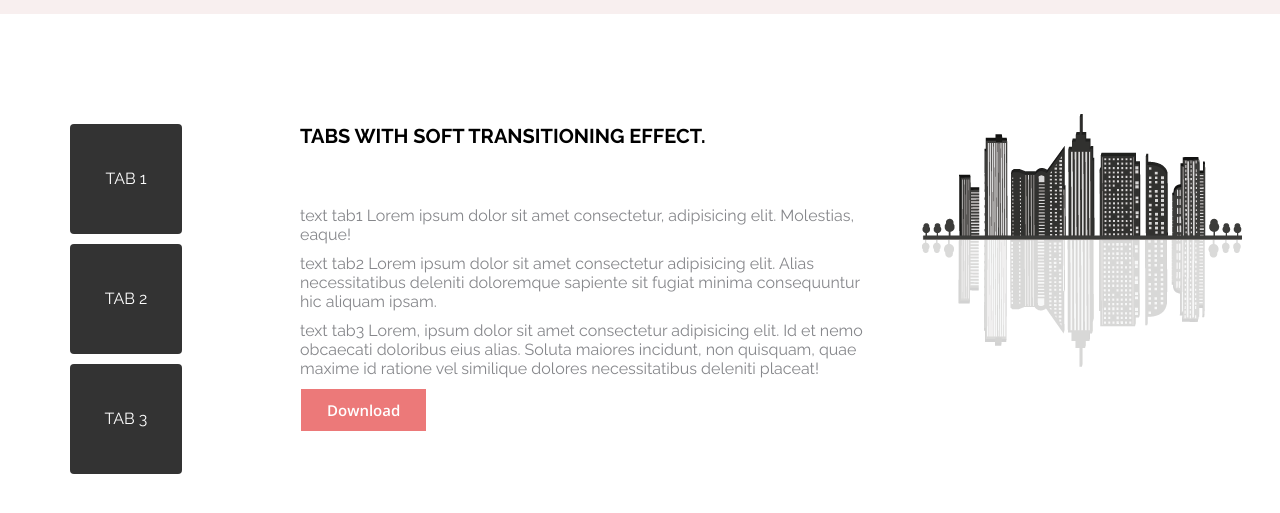
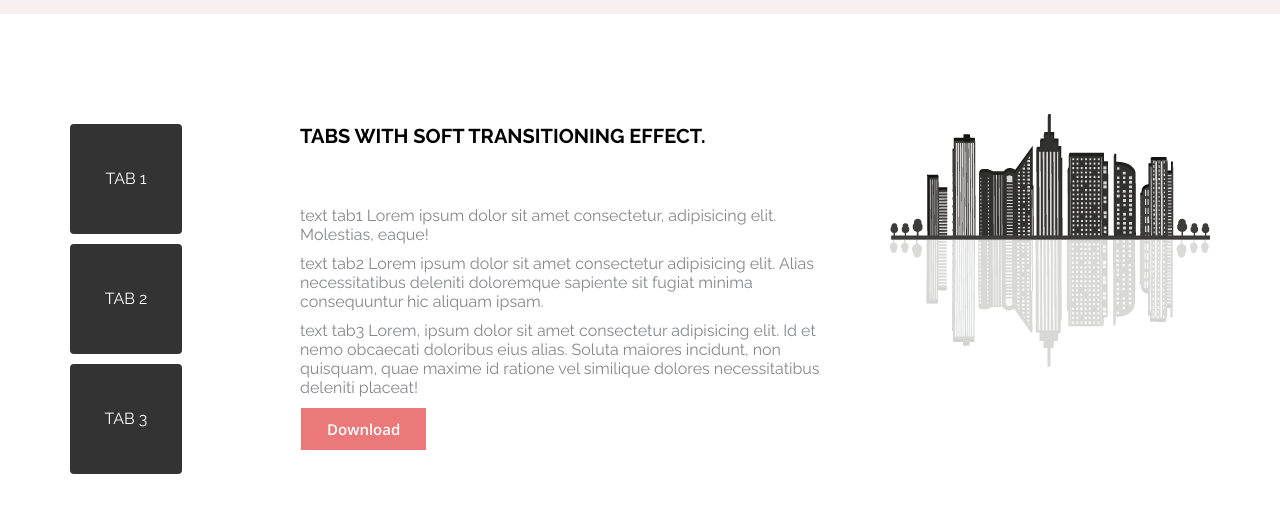
Before and after one commit to Klavdia27/FE14-onl-ht-1-Petukhova-Klavdia, a plain HTML site: page index.html in a window 1280 px wide. Shown: the part 757-1270 px from the top of the page. Drawn offline with nearby package versions, Linux system fonts and the light colour scheme.

Commit message:
changed adaptive

```diff
--- a/css/tab.css
+++ b/css/tab.css
@@ -44,7 +44,7 @@
 .tab-content__item {
   display: block;
   color: #86878B;
-  width: 572px;
+
   margin-bottom: 10px;
 }
 .tab-dowm {
```
